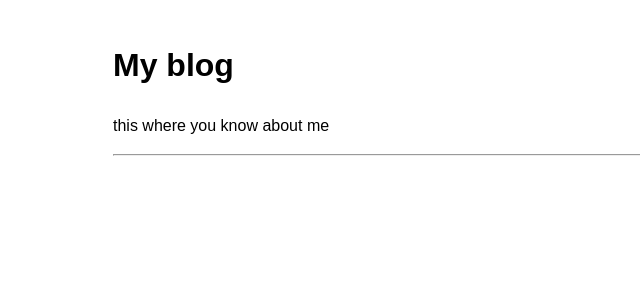
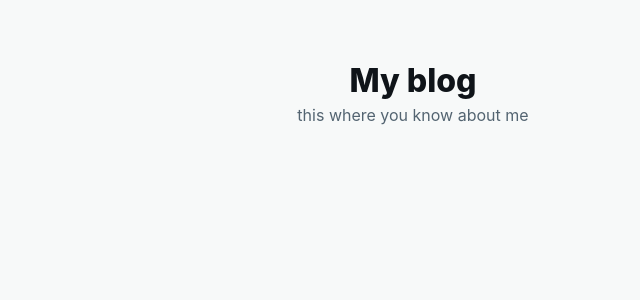
Before and after one commit to AYU2027/ayu2027.github.io, a Jekyll site: the page built from _posts/2026-03-31-first-update.md, in a window 1280 px wide. Shown: the top 300 px of the page, without its empty margins (227-867 px from the left). Built offline with Jekyll 4.4.1, drawn with Linux system fonts in a browser that asks for light colours; our own code applies the rules of GitHub Pages for plain Markdown files.

Commit message:
Refactor default layout with enhanced styles
Updated layout with improved styling and structure.

```diff
--- a/_layouts/default.html
+++ b/_layouts/default.html
@@ -5,15 +5,58 @@
     <meta name="viewport" content="width=device-width, initial-scale=1.0">
     <title>{{ site.title }}</title>
     <style>
-        body { max-width: 600px; margin: 40px auto; padding: 0 20px; font-family: sans-serif; line-height: 1.6; }
-        .post { margin-bottom: 40px; padding-bottom: 20px; border-bottom: 1px solid #eee; }
-        .date { color: #888; font-size: 0.9em; margin-bottom: 10px; display: block; }
+        /* The overall page background and font */
+        body {
+            max-width: 600px;
+            margin: 0 auto;
+            padding: 40px 20px;
+            font-family: -apple-system, BlinkMacSystemFont, "Segoe UI", Roboto, Helvetica, Arial, sans-serif;
+            background-color: #f7f9f9; /* Soft grey background */
+            color: #0f1419; /* Dark text */
+        }
+
+        /* The header section at the top */
+        .header-section {
+            text-align: center;
+            margin-bottom: 40px;
+        }
+        .header-section h1 { margin-bottom: 5px; font-weight: 800; }
+        .header-section p { color: #536471; margin-top: 0; }
+
+        /* The styling for each individual microblog post */
+        .post {
+            background: white;
+            padding: 24px;
+            border-radius: 16px; /* Rounded corners */
+            box-shadow: 0 1px 3px rgba(0,0,0,0.08); /* Soft drop shadow */
+            margin-bottom: 20px;
+            border: 1px solid #eff3f4;
+        }
+
+        /* The date timestamp styling */
+        .date {
+            color: #536471;
+            font-size: 0.85em;
+            margin-bottom: 12px;
+            display: block;
+            font-weight: 500;
+        }
+
+        /* The actual text of your post */
+        .post p {
+            margin: 0;
+            line-height: 1.5;
+            font-size: 1.1em;
+        }
     </style>
 </head>
 <body>
-    <h1>{{ site.title }}</h1>
-    <p>{{ site.description }}</p>
-    <hr>
+    <div class="header-section">
+        <h1>{{ site.title }}</h1>
+        <p>{{ site.description }}</p>
+    </div>
+
     {{ content }}
+
 </body>
 </html>
```
